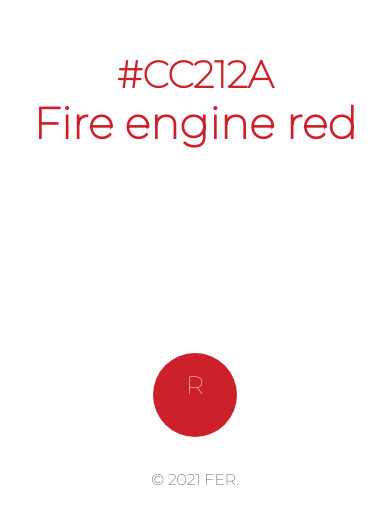
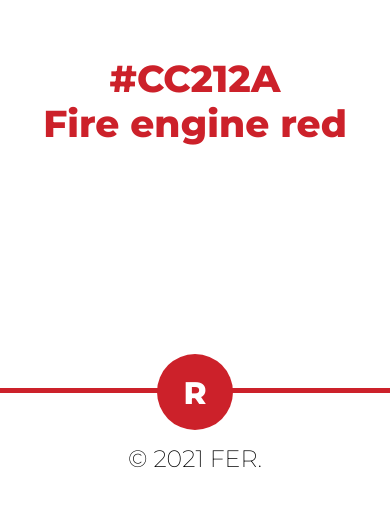
Before and after one commit to kathimansilla/module-1-intermediate, a plain HTML site: page index.html in a window 390 px wide. Shown: the part 321-844 px from the top of the page. Drawn offline with Linux system fonts and the light colour scheme.

Commit message:
version mobile final

```diff
--- a/index.html
+++ b/index.html
@@ -4,11 +4,15 @@
     <meta charset="UTF-8" />
     <meta http-equiv="X-UA-Compatible" content="IE=edge" />
     <meta name="viewport" content="width=device-width, initial-scale=1.0" />
-    <link rel="stylesheet" href="./main.css" />
     <link
-      href="https://fonts.googleapis.com/css2?family=Montserrat:wght@100&display=swap"
+      href="https://fonts.googleapis.com/css2?family=Montserrat:wght@100;200;800&display=swap"
       rel="stylesheet"
     />
+    <link
+      href="https://fonts.googleapis.com/css2?family=Montserrat:wght@100;200&display=swap"
+      rel="stylesheet"
+    />
+    <link rel="stylesheet" href="./main.css" />
     <title>Fire Engine Red</title>
   </head>
 
@@ -18,10 +22,12 @@
       <h2 class="h">Fire engine red</h2>
     </main>
     <footer class="footer">
-      <div class="brand">
-        <span class="footer-text">R</span>
+      <div class="footer__line"></div>
+      <div class="footer__brand"></div>
+      <span class="footer__brand--text">R</span>
+      <div class="footer__text">
+        <p class="footer__text--p">© 2021 FER.</p>
       </div>
-      <p class="footer-text">© 2021 FER.</p>
     </footer>
   </body>
 </html>
--- a/main.css
+++ b/main.css
@@ -3,9 +3,11 @@
     padding: 0;
     box-sizing: border-box;
 }
-html {
+:root {
     font-size: 62.5px;
     font-family: 'Montserrat', sans-serif;
+    --color-ppal: #CC212A;
+    --color-sec: white;
 }
 .main {
     display: flex;
@@ -14,49 +16,59 @@ html {
     text-align: center;
     justify-content: center;
     height: 100vh;
-    background-color: white;
+    background-color: var(--color-sec);
 }
 .h {
-    color: #CC212A;
+    color: var(--color-ppal)
 }
 h1 {
     font-size: 0.6rem;
 }
 h2 {
-    font-size: 0.7rem;
+    font-size: 0.6rem;
 }
 .footer {
     display: flex;
     flex-direction: column;
-    flex-wrap: wrap;
-    text-align: center;
+    align-items: center;
+    height: 20vh;
+    width: 100%;
+    position: fixed;
+    bottom: 0;
+    background-color: var(--color-sec);
+}
+
+.footer__brand {
+    height: 9vh;
+    width: 9vh;
+    background-color: var(--color-ppal);
+    position: absolute;
+    border-radius: 50%;
+    z-index: 1;
+}
+.footer__brand--text {
+    color: var(--color-sec);
+    font-size: 0.5rem;
+    z-index: 2;
+    position: absolute;
+    top: 2.4vh;
+    font-weight: 800;
+}
+.footer__line {
+    margin-top: 4vh;
+    height: 0.6vh;
+    width: 100%;
+    background-color: var(--color-ppal);
+    z-index: 0;
+}
+.footer__text {
+    display: flex;
+    position: relative;
     justify-content: center;
-    height: 18vh;
-    position: sticky;
-    bottom: 0;
-    background-color: white;
 }
-.brand {
-    display: flex;
-    justify-content: center;
-    height: 10vh;
-    width: 10vh;
-    background-color: #CC212A;
+.footer__text--p {
+    font-size: 0.38rem;
     position: relative;
-    bottom: 5vh;
-    margin: auto;
-    border-radius: 50%;
+    top: 6vh;
+    color: black;
 }
-.footer.text {
-
-}
-.footer span {
-    margin-top: 2vh;
-    color: white;
-    font-size: 0.4rem;
-}
-.footer p {
-    font-size: 0.25rem;
-    position: relative;
-    bottom: 4vh;
-}
```
